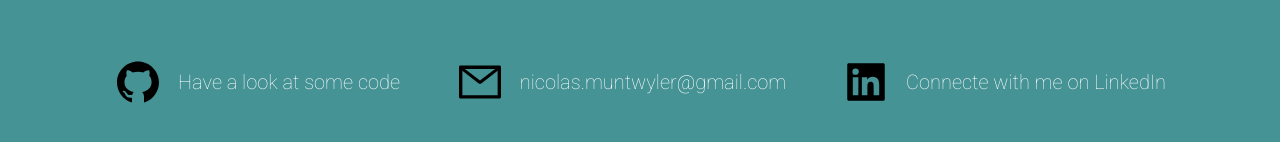
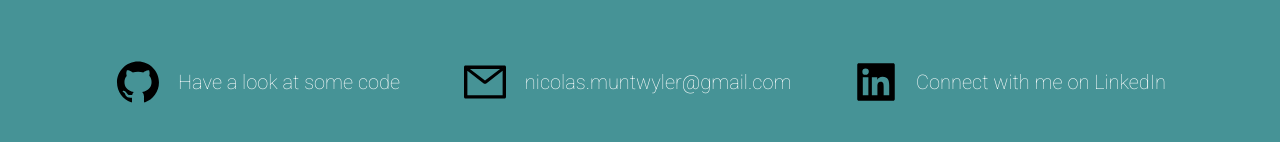
Before and after one commit to municola/homepage, a React (Create React App) app: page / in a window 1280 px wide. Shown: the part 3562-3704 px from the top of the page. Built offline with nearby package versions, Linux system fonts and the light colour scheme.

Commit message:
minor corrections

```diff
--- a/src/components/Contacts/index.js
+++ b/src/components/Contacts/index.js
@@ -33,7 +33,7 @@ const Contacts = () => {
 														href="https://www.linkedin.com/in/nicolas-muntwyler-9598b8154/"
 														target="_blank"
 														rel="noreferrer">
-															Connecte with me on LinkedIn
+															Connect with me on LinkedIn
 													</Link>
 											</ContactLine>
 									</ContactInfos>
--- a/src/pages/authorPrediction.js
+++ b/src/pages/authorPrediction.js
@@ -24,7 +24,7 @@ const AuthorPrediction = () => {
                         <Text>1. Predict the author of a judical opinion text</Text>
                         <Text>2. Detect influence of different judges on the opinions of other judges.</Text>
                         <br></br>
-                        <TitleImg src={titleImg} alt="titleImg" style={{height: "280px"}}/>
+                        <TitleImg src={titleImg} alt="titleImg" style={{maxHeight: "280px"}}/>
                     </TextBox>
                 </TextSegment>
                 <br></br>
@@ -68,6 +68,7 @@ const AuthorPrediction = () => {
                         <Text>Scikit-learn</Text>
                     </TextBox>
                 </TextSegment>
+                <br></br>
             </ProjectWrapper>
         </ProjecContainer>
     )
```
